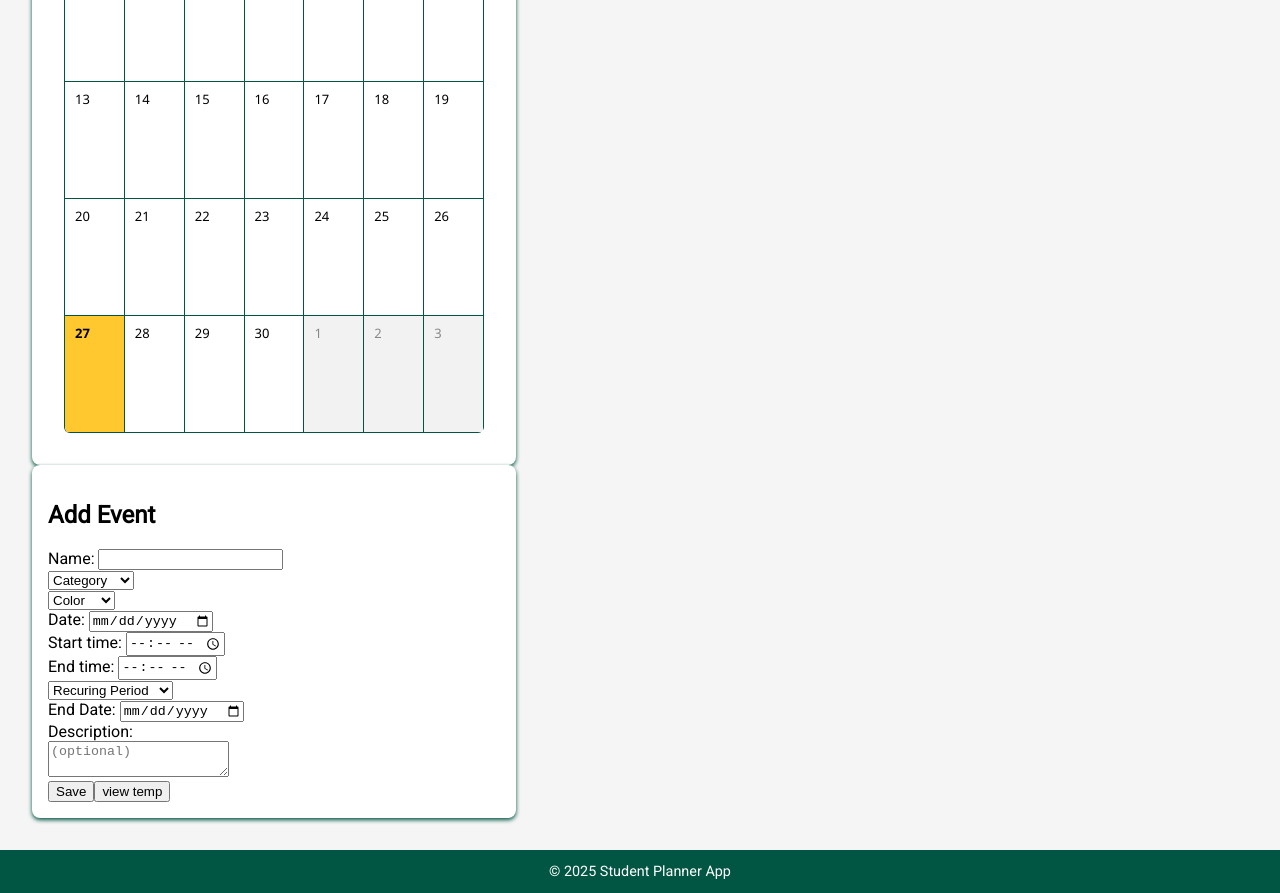
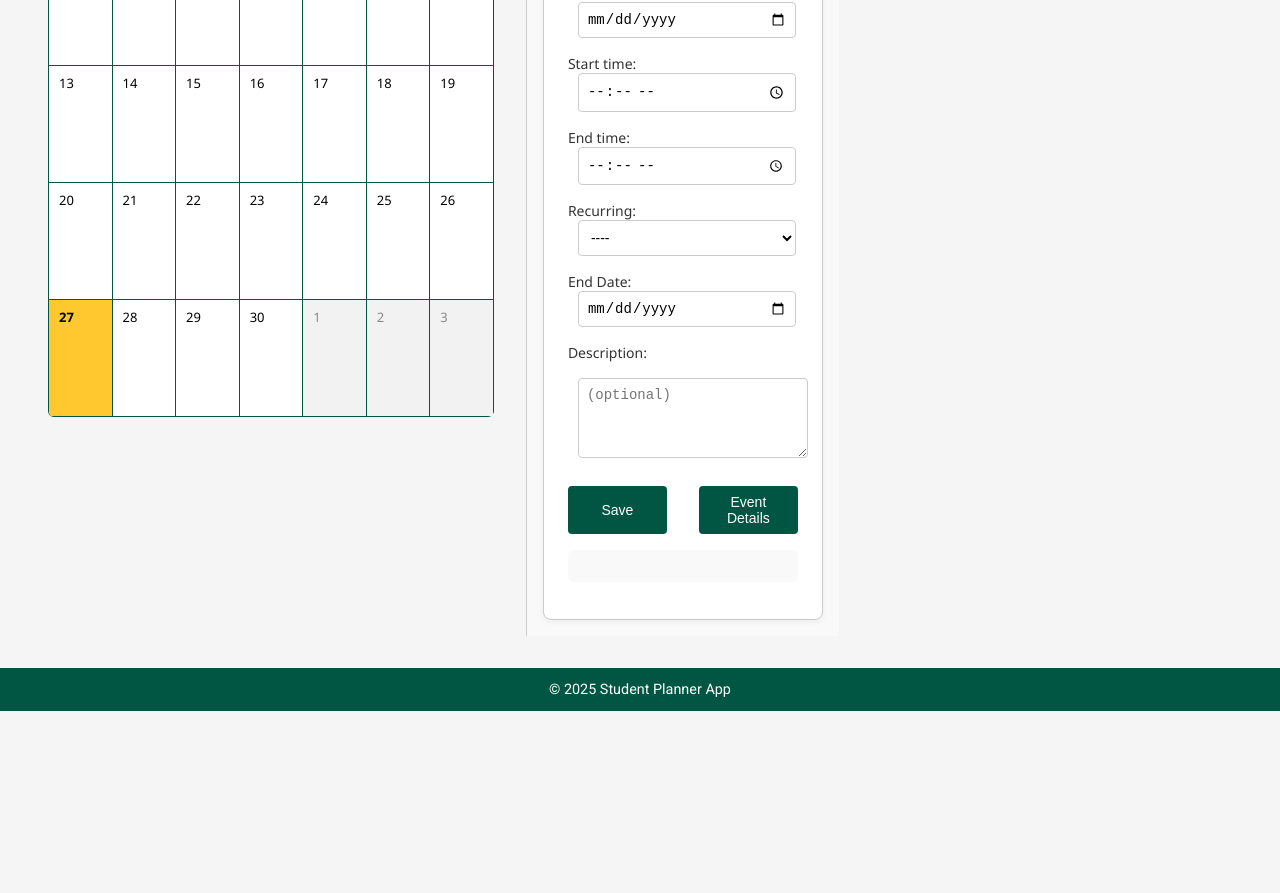
Before and after one commit to mckeonhoneyman/Student_Planner, an Angular app in the folder Student_planner_app/: page / in a window 1280 px wide. Shown: the part 440-1333 px from the top of the page. After the commit the page ends 1151 px from the top, so only its background shows below. Built offline with nearby package versions, Linux system fonts and the light colour scheme.

Commit message:
Added some unfinish formatting to events and app component

```diff
--- a/Student_planner_app/src/app/app.component.css
+++ b/Student_planner_app/src/app/app.component.css
@@ -1,4 +1,9 @@
-
+.calendar-layout {
+    display: flex;
+    flex-direction: row;
+    height: 100%;
+    gap: 16px;
+  }
 .top-bar {
 
     display: flex;
@@ -52,21 +57,20 @@
     cursor: pointer;
   }
 
-.left-app {
-  flex: 6;
-  background-color: white;
-  padding: 1rem;
-  border-radius: 8px;
-  box-shadow: 0 2px 4px #005643;
-}
+  .left-app {
+    flex: 1 1 70%;
+    max-width: 100%;
+  }
 
-.right-app {
-  flex: 3;
-  background-color: #ffffff;
-  padding: 1rem;
-  border-radius: 8px;
-  box-shadow: 0 2px 4px #005643;
-}
+  .right-app {
+    flex: 0 0 30%;
+    max-width: 400px;
+    min-width: 280px;
+    border-left: 1px solid #ccc;
+    background-color: #f9f9f9;
+    padding: 1rem;
+    overflow-y: auto;
+  }
 
 
 
--- a/Student_planner_app/src/app/app.component.html
+++ b/Student_planner_app/src/app/app.component.html
@@ -1,4 +1,4 @@
-
+<div class="calendar-layout">
 <section class="left-app"> <!-- Change Name | Also update name in styles.css-->
   <div>
   <div class="top-bar">
@@ -44,3 +44,4 @@
     <eventView></eventView>
 </div>
 </section>
+</div>
--- a/Student_planner_app/src/app/components/eventCreation/eventCreation.component.css
+++ b/Student_planner_app/src/app/components/eventCreation/eventCreation.component.css
@@ -0,0 +1,80 @@
+form {
+    background-color: #ffffff;
+    border: 1px solid #ccc;
+    border-radius: 8px;
+    padding: 1.5rem;
+    font-family: 'Segoe UI', Tahoma, Geneva, Verdana, sans-serif;
+    box-shadow: 0 2px 6px rgba(0, 0, 0, 0.05);
+    max-width: 100%;
+  }
+
+  form h1 {
+    font-size: 1.5rem;
+    margin-bottom: 1.25rem;
+    color: #003c2e;
+  }
+
+  form div {
+    margin-bottom: 1rem;
+    font-size: 14px;
+    color: #333;
+  }
+
+  input[type="text"],
+  input[type="date"],
+  input[type="time"],
+  select,
+  textarea {
+    margin-left: 10px;
+    padding: 8px;
+    font-size: 14px;
+    width: calc(100% - 12px);
+    border: 1px solid #ccc;
+    border-radius: 4px;
+    background-color: #ffffff;
+    box-sizing: border-box;
+    display: inline-block;
+  }
+
+  textarea {
+    width: 100%;
+    min-height: 80px;
+    resize: vertical;
+  }
+
+  button {
+    padding: 8px 14px;
+    margin-right: px;
+    background-color: #005643;
+    color: white;
+    border: none;
+    border-radius: 4px;
+    cursor: pointer;
+    font-size: 14px;
+    transition: background-color 0.2s ease;
+  }
+
+
+  button:hover {
+    background-color: #00725a;
+  }
+
+  pre {
+    background-color: #f9f9f9;
+    padding: 1rem;
+    border-radius: 6px;
+    font-size: 13px;
+    overflow-x: auto;
+    color: #222;
+  }
+
+  .button-row {
+    display: flex;
+    justify-content: space-between;
+    gap: 2rem;
+    margin-top: 1.5rem;
+  }
+
+  .button-row button {
+    width: 48%;
+  }
--- a/Student_planner_app/src/app/components/eventCreation/eventCreation.component.html
+++ b/Student_planner_app/src/app/components/eventCreation/eventCreation.component.html
@@ -1,10 +1,12 @@
 <div>
   <form>
     <h1>Add Event</h1>
-    Name: <input type="text" #eName />
-    <div>
+
+    <div>Name: <input type="text" #eName /></div>
+
+    <div>Category:
       <select #categories>
-        <option value="noCategory">Category</option>
+        <option value="noCategory">----</option>
         <option value="work">Work</option>
         <option value="class">Class</option>
         <option value="homework">Homework</option>
@@ -14,12 +16,13 @@
         <option value="clubs">Clubs</option>
         <option value="study">Study</option>
         <option value="break">Break</option>
-        <option value="other">other</option>
+        <option value="other">Other</option>
       </select>
     </div>
-    <div>
+
+    <div>Color:
       <select #colors>
-        <option value="noColor">Color</option>
+        <option value="noColor">----</option>
         <option value="red">Red</option>
         <option value="blue">Blue</option>
         <option value="orange">Orange</option>
@@ -31,12 +34,14 @@
         <option value="brown">Brown</option>
       </select>
     </div>
+
     <div>Date: <input type="date" #eventdate /></div>
     <div>Start time: <input type="time" #startTime /></div>
     <div>End time: <input type="time" #endTime /></div>
-    <div>
+
+    <div>Recurring:
       <select #recuring>
-        <option value="recuringPeriod">Recuring Period</option>
+        <option value="recuringPeriod">----</option>
         <option value="none">None</option>
         <option value="daily">Daily</option>
         <option value="weekly">Every Week</option>
@@ -44,12 +49,15 @@
         <option value="monthly">Every Month</option>
       </select>
     </div>
+
     <div>End Date: <input type="date" #endDate /></div>
+
     <div>Description:</div>
     <div>
       <textarea #eventDescription placeholder="(optional)"></textarea>
     </div>
-    <div>
+
+    <div  class="button-row">
       <button
         type="button"
         (click)="
@@ -68,21 +76,10 @@
       >
         Save
       </button>
-      <button (click)="eventService.viewEvent(eventService.tempEvent)">view temp</button>
+      <button type="button" (click)="eventService.viewEvent(eventService.tempEvent)">
+        Event Details
+      </button>
     </div>
-    <!-- for testing if the events are saving propperly -->
-    <div class="event-list">
-      <div class="event" *ngFor="let event of eventService.events()">
-        <h3 class="event-title">{{ event.eventName }}</h3>
-        <p><strong>Date:</strong> {{ event.date }}</p>
-        <p><strong>Start Time:</strong> {{ event.sTime }}</p>
-        <p><strong>End Time:</strong> {{ event.eTime }}</p>
-        <p *ngIf="event.recurring"><strong>Recurring:</strong> {{ event.recurring }}</p>
-        <p *ngIf="event.eDate"><strong>End Date:</strong> {{ event.eDate }}</p>
-        <p *ngIf="event.description"><strong>Description:</strong> {{ event.description }}</p>
-        <p *ngIf="event.category"><strong>Category:</strong> {{ event.category }}</p>
-        <p *ngIf="event.color"><strong>Color:</strong> <span [style.color]="event.color">{{ event.color }}</span></p>
-      </div>
-    </div>
+    <pre>{{ this.eventsAsString }}</pre>
   </form>
 </div>
--- a/Student_planner_app/src/app/components/eventEdit/eventEdit.component.css
+++ b/Student_planner_app/src/app/components/eventEdit/eventEdit.component.css
@@ -0,0 +1,72 @@
+form {
+    background-color: #ffffff;
+    border: 1px solid #ccc;
+    border-radius: 8px;
+    padding: 1.5rem;
+    font-family: 'Segoe UI', Tahoma, Geneva, Verdana, sans-serif;
+    box-shadow: 0 2px 6px rgba(0, 0, 0, 0.05);
+    max-width: 100%;
+  }
+
+  form h1 {
+    font-size: 1.5rem;
+    margin-bottom: 1.25rem;
+    color: #003c2e;
+  }
+
+  form div {
+    margin-bottom: 1rem;
+    font-size: 14px;
+    color: #333;
+  }
+
+  form div label {
+    font-weight: 600;
+  }
+
+  input[type="text"],
+  input[type="date"],
+  input[type="time"],
+  select,
+  textarea {
+    margin-left: 10px;
+    padding: 8px;
+    font-size: 14px;
+    width: calc(100% - 12px);
+    border: 1px solid #ccc;
+    border-radius: 4px;
+    background-color: #ffffff;
+    box-sizing: border-box;
+    display: inline-block;
+  }
+
+  textarea {
+    width: 100%;
+    min-height: 80px;
+    resize: vertical;
+  }
+
+  button {
+    padding: 8px 14px;
+    margin-right: 10px;
+    background-color: #005643;
+    color: white;
+    border: none;
+    border-radius: 4px;
+    cursor: pointer;
+    font-size: 14px;
+    transition: background-color 0.2s ease;
+  }
+
+  button:hover {
+    background-color: #00725a;
+  }
+
+  pre {
+    background-color: #f9f9f9;
+    padding: 1rem;
+    border-radius: 6px;
+    font-size: 13px;
+    overflow-x: auto;
+    color: #222;
+  }
--- a/Student_planner_app/src/app/components/eventEdit/eventEdit.component.html
+++ b/Student_planner_app/src/app/components/eventEdit/eventEdit.component.html
@@ -1,11 +1,10 @@
 <div>
-  <button (click)="eventService.backtoViewEvent()">back</button>
   <form>
     <h1>Edit Event</h1>
-    Name: <input type="text" #eName value="{{eventService.tempEvent.eventName}}"/>
-    <div>
+    <div>Name: <input type="text" #eName value="{{eventService.tempEvent.eventName}}"/></div>
+    <div>Category:
       <select #categories [selectedIndex]="selectEventCatagory()">
-        <option value="noCategory">Category</option>
+        <option value="noCategory">----</option>
         <option value="work" >Work</option>
         <option value="class" >Class</option>
         <option value="homework">Homework</option>
@@ -18,9 +17,9 @@
         <option value="other">other</option>
       </select>
     </div>
-    <div>
+    <div>Color:
       <select #colors [selectedIndex]="selectEventColor()">
-        <option value="noColor">Color</option>
+        <option value="noColor">----</option>
         <option value="red">Red</option>
         <option value="blue">Blue</option>
         <option value="orange">Orange</option>
@@ -35,9 +34,9 @@
     <div>Date: <input type="date" #eventdate value="{{eventService.tempEvent.date}}" /></div>
     <div>Start time: <input type="time" #startTime value="{{eventService.tempEvent.sTime}}" /></div>
     <div>End time: <input type="time" #endTime value="{{eventService.tempEvent.eTime}}"/></div>
-    <div>
+    <div>Recuring Period:
       <select #recuring [selectedIndex]="selectEventRecursion()">
-        <option value="recuringPeriod">Recuring Period</option>
+        <option value="recuringPeriod">----</option>
         <option value="none">None</option>
         <option value="daily">Daily</option>
         <option value="weekly">Every Week</option>
@@ -62,6 +61,10 @@
             categories.value,
             colors.value
           )">Save</button>
+          <button
+        type="button" (click)="eventService.deleteEvent(eventService.tempEvent.id)">
+        Delete
+      </button>
     </div>
     <!-- for testing if the events are saving propperly -->
     <pre>{{ this.eventsAsString }}</pre>
--- a/Student_planner_app/src/app/components/eventView/eventView.component.css
+++ b/Student_planner_app/src/app/components/eventView/eventView.component.css
@@ -0,0 +1,72 @@
+form {
+    background-color: #ffffff;
+    border: 1px solid #ccc;
+    border-radius: 8px;
+    padding: 1.5rem;
+    font-family: 'Segoe UI', Tahoma, Geneva, Verdana, sans-serif;
+    box-shadow: 0 2px 6px rgba(0, 0, 0, 0.05);
+  }
+
+  form h1 {
+    font-size: 1.5rem;
+    margin-bottom: 1.25rem;
+    color: #003c2e;
+  }
+
+  form div {
+    margin-bottom: 1rem;
+    font-size: 14px;
+    color: #333;
+  }
+
+  input[type="text"],
+  input[type="date"],
+  input[type="time"],
+  select,
+  textarea {
+    margin-left: 10px;
+    padding: 8px;
+    font-size: 14px;
+    width: calc(100% - 12px);
+    border: 1px solid #ccc;
+    border-radius: 4px;
+    background-color: #f5f5f5;
+    box-sizing: border-box;
+    display: inline-block;
+  }
+
+  textarea {
+    width: 100%;
+    min-height: 80px;
+    resize: vertical;
+  }
+
+  button {
+    padding: 8px 14px;
+    margin-right: 10px;
+    background-color: #005643;
+    color: white;
+    border: none;
+    border-radius: 4px;
+    cursor: pointer;
+    font-size: 14px;
+    transition: background-color 0.2s ease;
+  }
+
+  button:hover {
+    background-color: #00725a;
+  }
+
+  .back-button {
+    margin-bottom: 1rem;
+    padding: 6px 12px;
+    background-color: #ccc;
+    color: #333;
+    border-radius: 4px;
+    border: none;
+    cursor: pointer;
+  }
+
+  .back-button:hover {
+    background-color: #bbb;
+  }
--- a/Student_planner_app/src/app/components/eventView/eventView.component.html
+++ b/Student_planner_app/src/app/components/eventView/eventView.component.html
@@ -1,26 +1,29 @@
 <div>
-  <button (click)="eventService.backtoCreateEvent()">back</button>
+  <button class="back-button" (click)="eventService.backtoCreateEvent()">Back</button>
   <form>
     <h1>View Event</h1>
-    Name: <input type="text" #eName value="{{eventService.tempEvent.eventName}}" disabled/>
-    <div>
+
+    <div>Name: <input type="text" #eName value="{{eventService.tempEvent.eventName}}" disabled /></div>
+
+    <div>Category:
       <select #categories disabled>
-        <option value="noCategory" *ngIf="eventService.tempEvent.category=='noCategory'||null">Category</option>
-        <option value="work" *ngIf="eventService.tempEvent.category=='work'" >Work</option>
-        <option value="class" *ngIf="eventService.tempEvent.category=='class'" >Class</option>
+        <option value="noCategory" *ngIf="eventService.tempEvent.category=='noCategory'||null">----</option>
+        <option value="work" *ngIf="eventService.tempEvent.category=='work'">Work</option>
+        <option value="class" *ngIf="eventService.tempEvent.category=='class'">Class</option>
         <option value="homework" *ngIf="eventService.tempEvent.category=='homework'">Homework</option>
         <option value="test" *ngIf="eventService.tempEvent.category=='test'">Test</option>
-        <option value="exam" *ngIf="eventService.tempEvent.category=='exam'" >Exam</option>
+        <option value="exam" *ngIf="eventService.tempEvent.category=='exam'">Exam</option>
         <option value="meeting" *ngIf="eventService.tempEvent.category=='meeting'">Meeting</option>
         <option value="clubs" *ngIf="eventService.tempEvent.category=='clubs'">Clubs</option>
         <option value="study" *ngIf="eventService.tempEvent.category=='study'">Study</option>
-        <option value="break" *ngIf="eventService.tempEvent.category=='break'" >Break</option>
-        <option value="other" *ngIf="eventService.tempEvent.category=='other'" >other</option>
+        <option value="break" *ngIf="eventService.tempEvent.category=='break'">Break</option>
+        <option value="other" *ngIf="eventService.tempEvent.category=='other'">Other</option>
       </select>
     </div>
-    <div>
+
+    <div>Color:
       <select #colors disabled>
-        <option value="noColor" *ngIf="eventService.tempEvent.color=='noColor'||null">Color</option>
+        <option value="noColor" *ngIf="eventService.tempEvent.color=='noColor'||null">----</option>
         <option value="red" *ngIf="eventService.tempEvent.color=='red'">Red</option>
         <option value="blue" *ngIf="eventService.tempEvent.color=='blue'">Blue</option>
         <option value="orange" *ngIf="eventService.tempEvent.color=='orange'">Orange</option>
@@ -32,12 +35,14 @@
         <option value="brown" *ngIf="eventService.tempEvent.color=='brown'">Brown</option>
       </select>
     </div>
+
     <div>Date: <input type="date" #eventdate value="{{eventService.tempEvent.date}}" disabled /></div>
     <div>Start time: <input type="time" #startTime value="{{eventService.tempEvent.sTime}}" disabled /></div>
-    <div>End time: <input type="time" #endTime value="{{eventService.tempEvent.eTime}}" disabled/></div>
-    <div>
+    <div>End time: <input type="time" #endTime value="{{eventService.tempEvent.eTime}}" disabled /></div>
+
+    <div>Recurring:
       <select #recuring disabled>
-        <option value="recuringPeriod" *ngIf="eventService.tempEvent.recurring=='recuringPeriod'||null">Recuring Period</option>
+        <option value="recuringPeriod" *ngIf="eventService.tempEvent.recurring=='recuringPeriod'||null">----</option>
         <option value="none" *ngIf="eventService.tempEvent.recurring=='none'">None</option>
         <option value="daily" *ngIf="eventService.tempEvent.recurring=='daily'">Daily</option>
         <option value="weekly" *ngIf="eventService.tempEvent.recurring=='weekly'">Every Week</option>
@@ -45,23 +50,17 @@
         <option value="monthly" *ngIf="eventService.tempEvent.recurring=='monthly'">Every Month</option>
       </select>
     </div>
-    <div>End Date: <input type="date" #endDate value="{{eventService.tempEvent.eDate}}" disabled/></div>
+
+    <div>End Date: <input type="date" #endDate value="{{eventService.tempEvent.eDate}}" disabled /></div>
+
     <div>Description:</div>
     <div>
       <textarea #eventDescription disabled>{{eventService.tempEvent.description}}</textarea>
     </div>
+
     <div>
-      <button
-        type="button" (click)="eventService.editEvent()">
-        Edit
-      </button>
-      <button
-        type="button" (click)="eventService.deleteEvent(eventService.tempEvent.id)">
-        Delete
-      </button>
+      <button type="button" (click)="eventService.editEvent()">Edit</button>
+      <button type="button" (click)="eventService.deleteEvent(eventService.tempEvent.id)">Back</button>
     </div>
-    <!-- for testing if the events are saving propperly
-    <pre>{{ this.eventsAsString }}</pre> -->
   </form>
 </div>
-<div>{{eventService.sidebar()}}</div>
```
